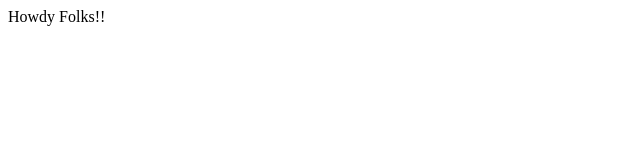
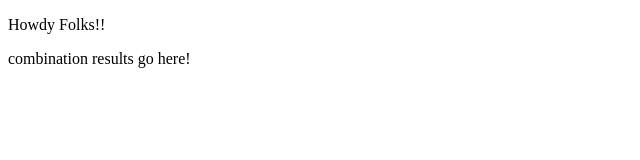
Before and after one commit to dstille/myWebsite, a plain HTML site: page index.html in a window 1280 px wide. Shown: the whole page, without its empty margins (0-640 px from the left). Drawn offline with Linux system fonts and the light colour scheme.

Commit message:
.js init

```diff
--- a/index.html
+++ b/index.html
@@ -9,7 +9,8 @@
 </head>
 
 <body>
-  Howdy Folks!!
+ <p> Howdy Folks!!</p>
+ <p id="mathBox"></p>
   <script src="script.js"></script>
 </body>
 
--- a/script.js
+++ b/script.js
@@ -0,0 +1 @@
+document.getElementById("mathBox").innerHTML = "combination results go here!"
```
